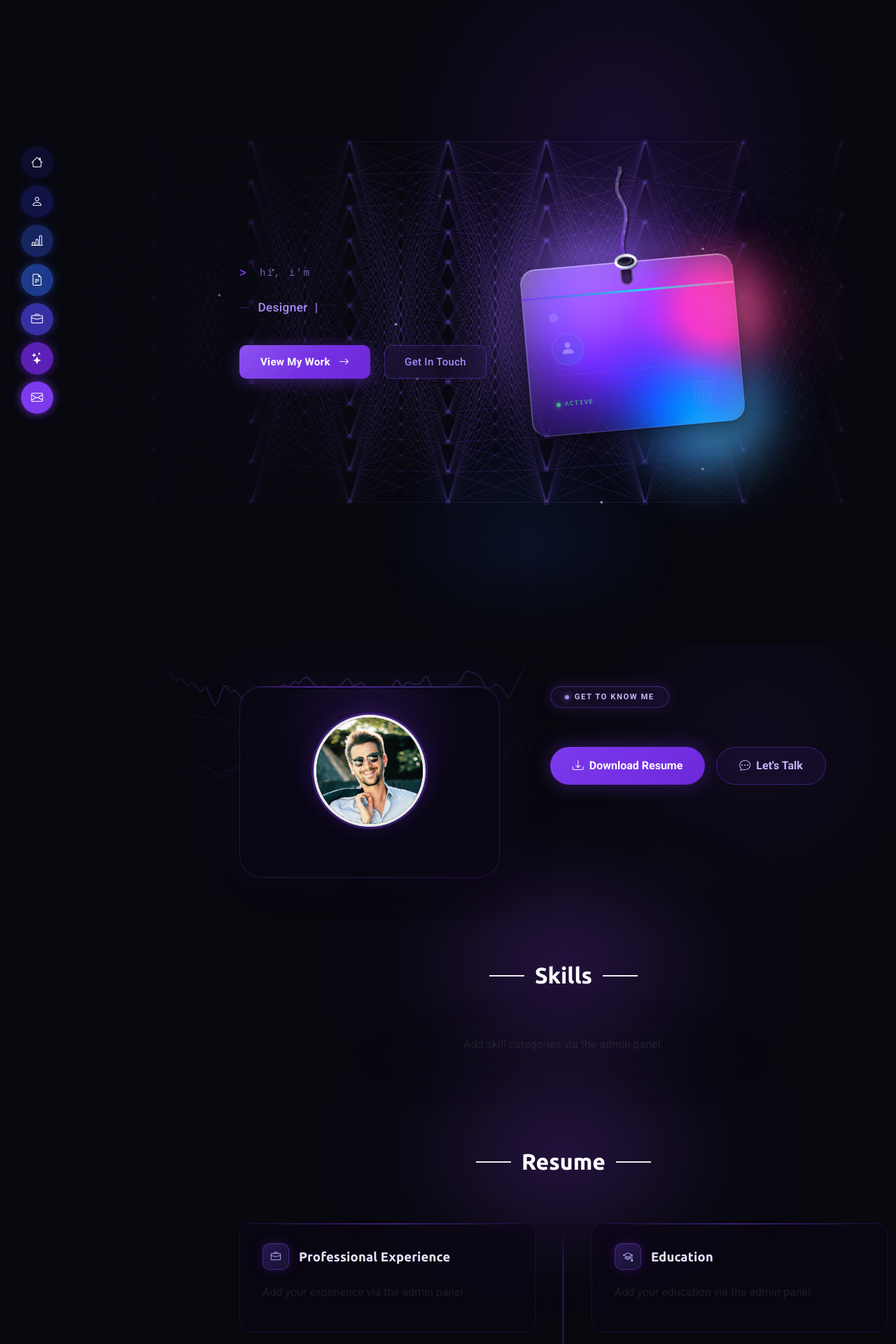
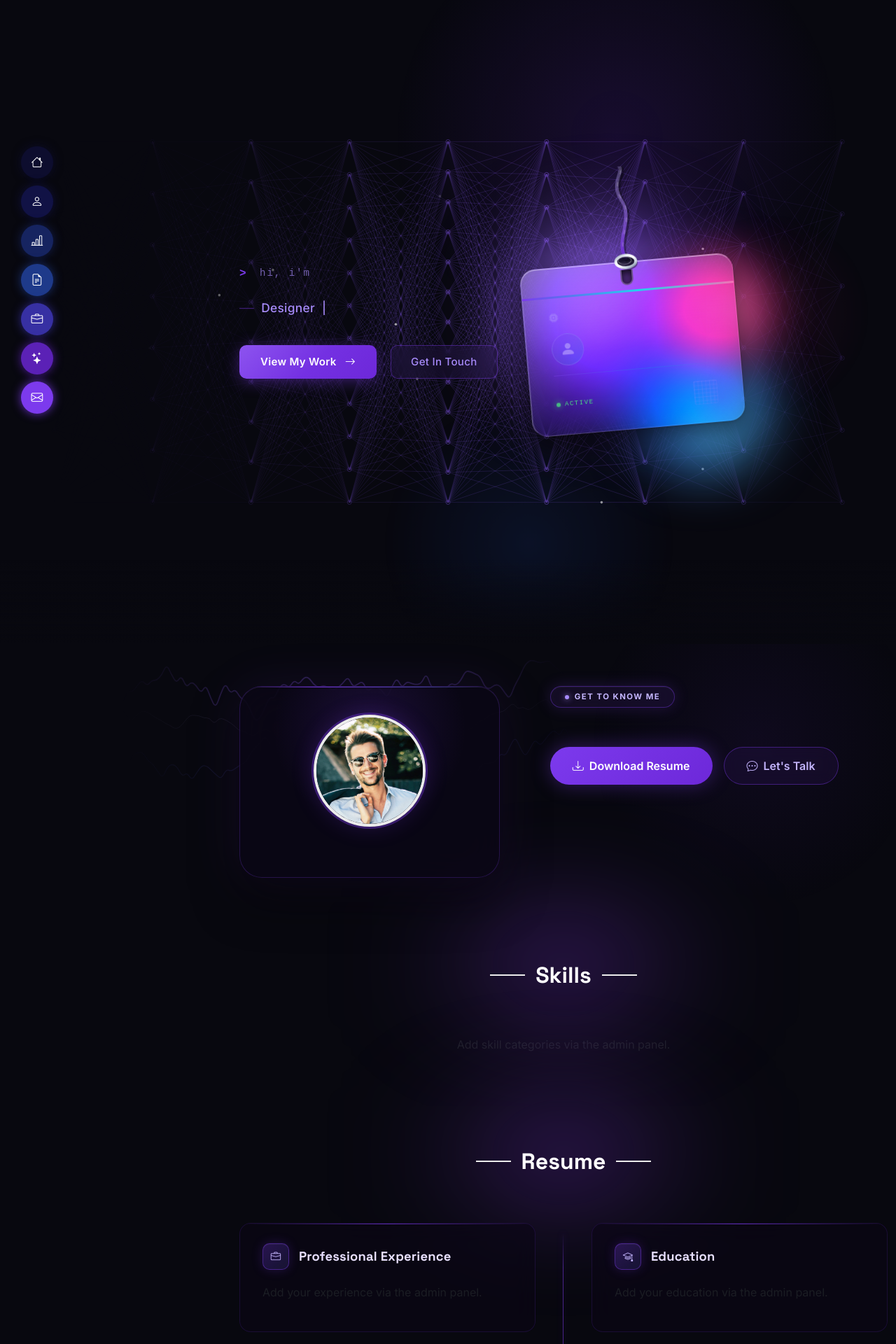
Before and after one commit to egekaanozalp/portfolio-website, a Django app: page / in a window 1280 px wide. Shown: the top 1920 px of the page at 70% size. Run offline with Django 5.2, Linux system fonts and the light colour scheme; data comes from the database, SQL or seed files in the repository; data that the repository does not hold is empty; some libraries are stand-ins or nearby versions.

Commit message:
feat: replaced fonts with Inter + Space Grotesk and set overflow on about section.
- Swapped Roboto → Inter (body), Ubuntu → Space Grotesk (headings), Nunito → Space Grotesk (nav) to better match the dark/techy glassmorphism aesthetic; updated Google Fonts link and all hardcoded font-family references.
- Changed about section overflow from hidden to overflow-x: clip / overflow-y: visible, consistent with the rest of the sections.

```diff
--- a/frontend/assets/css/custom.css
+++ b/frontend/assets/css/custom.css
@@ -128,7 +128,7 @@
 
 /* ── Name ────────────────────────────────────────────────────── */
 .hero-name {
-  font-family: 'Ubuntu', 'Roboto', sans-serif;
+  font-family: 'Space Grotesk', 'Roboto', sans-serif;
   font-weight: 700;
   font-size: clamp(3.4rem, 6.5vw, 5.4rem);
   line-height: 0.97;
@@ -822,7 +822,8 @@ body,
 /* ── About section — ambient atmosphere ──────────────────────── */
 .about.section {
   position: relative;
-  overflow: hidden;
+  overflow-x: clip;
+  overflow-y: visible;
 }
 
 /* Time-series canvas — radial mask centered behind the profile card */
@@ -2257,7 +2258,7 @@ body.pd-page {
 
 /* Title */
 .pd-title {
-  font-family: 'Ubuntu', sans-serif;
+  font-family: 'Space Grotesk', sans-serif;
   font-weight: 700;
   font-size: clamp(2rem, 4.5vw, 3.4rem);
   line-height: 1.08;
--- a/frontend/assets/css/main.css
+++ b/frontend/assets/css/main.css
@@ -1,8 +1,8 @@
 /* Fonts */
 :root {
-  --default-font: "Roboto",  system-ui, -apple-system, "Segoe UI", Roboto, "Helvetica Neue", Arial, "Noto Sans", "Liberation Sans", sans-serif, "Apple Color Emoji", "Segoe UI Emoji", "Segoe UI Symbol", "Noto Color Emoji";
-  --heading-font: "Ubuntu",  sans-serif;
-  --nav-font: "Nunito",  sans-serif;
+  --default-font: "Inter", system-ui, -apple-system, "Segoe UI", sans-serif;
+  --heading-font: "Space Grotesk", sans-serif;
+  --nav-font: "Space Grotesk", sans-serif;
 }
 
 /* Global Colors - The following color variables are used throughout the website. Updating them here will change the color scheme of the entire website */
--- a/templates/core/index.html
+++ b/templates/core/index.html
@@ -14,7 +14,7 @@
 
   <link href="https://fonts.googleapis.com" rel="preconnect">
   <link href="https://fonts.gstatic.com" rel="preconnect" crossorigin>
-  <link href="https://fonts.googleapis.com/css2?family=Roboto:ital,wght@0,100;0,300;0,400;0,500;0,700;0,900;1,100;1,300;1,400;1,500;1,700;1,900&family=Ubuntu:ital,wght@0,300;0,400;0,500;0,700;1,300;1,400;1,500;1,700&family=Nunito:ital,wght@0,200;0,300;0,400;0,500;0,600;0,700;0,800;0,900;1,200;1,300;1,400;1,500;1,600;1,700;1,800;1,900&display=swap" rel="stylesheet">
+  <link href="https://fonts.googleapis.com/css2?family=Inter:ital,opsz,wght@0,14..32,100..900;1,14..32,100..900&family=Space+Grotesk:wght@300;400;500;600;700&display=swap" rel="stylesheet">
 
   <link href="{% static 'vendor/bootstrap/css/bootstrap.min.css' %}" rel="stylesheet">
   <link href="{% static 'vendor/bootstrap-icons/bootstrap-icons.css' %}" rel="stylesheet">
```
